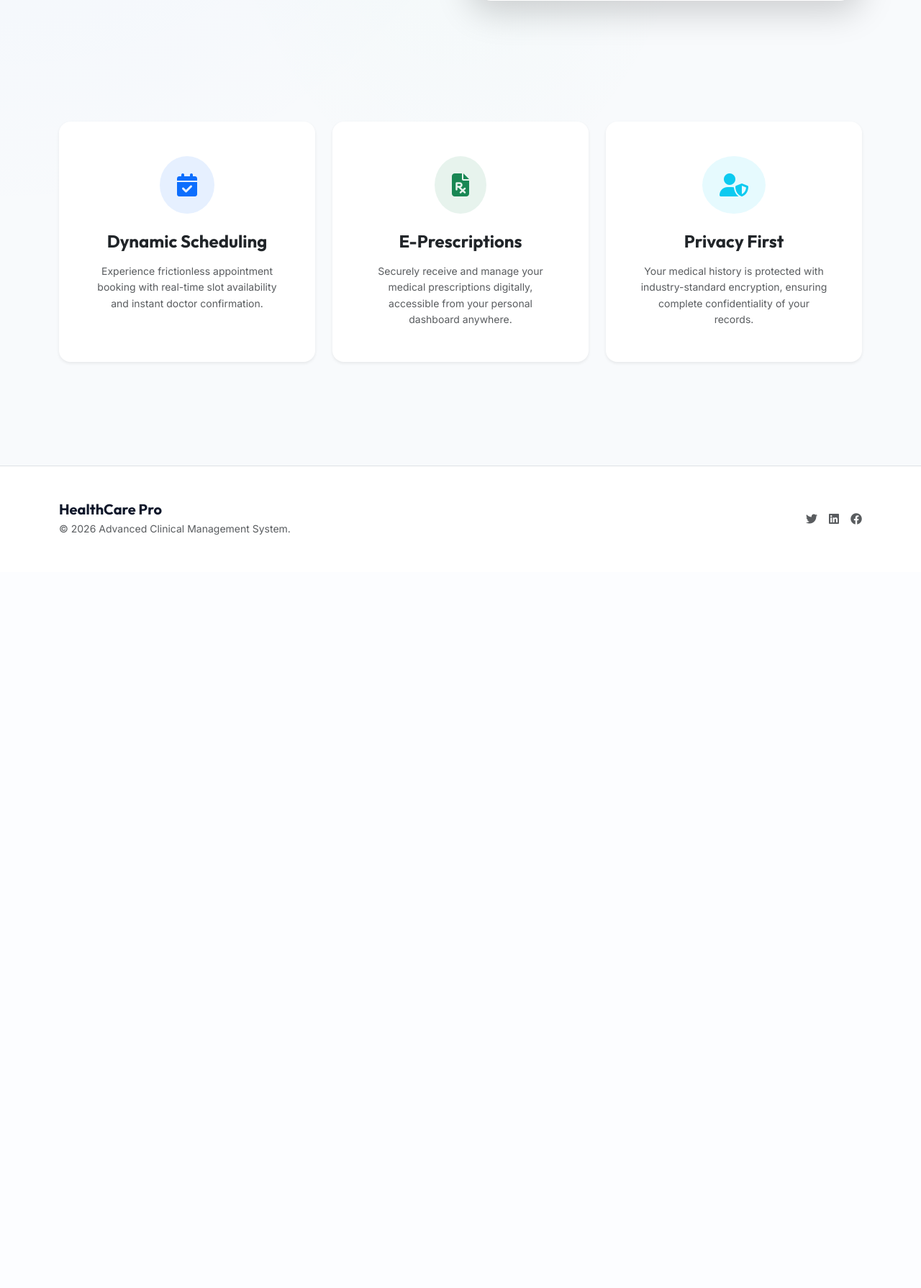
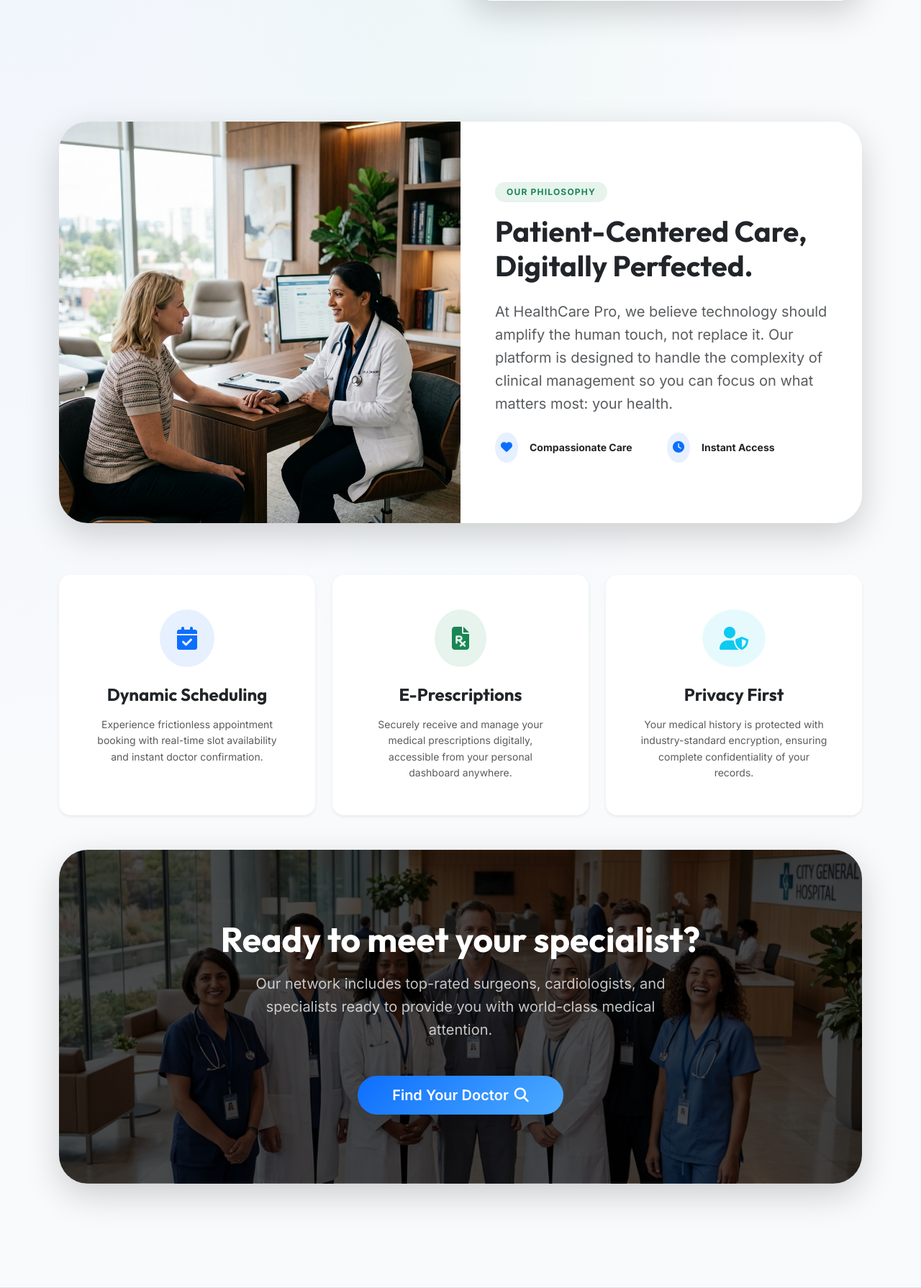
Before and after one commit to jestin-16/healthcare_project, a Django app: page / in a window 1280 px wide. Shown: the part 834-2624 px from the top of the page at 72% size. Before the commit the page ends 1577 px from the top, so only its background shows below. Run offline with Django 4.2, Linux system fonts and the light colour scheme.

Commit message:
Aesthetic Overhaul: Integrated high-fidelity medical imagery and professional content sections

```diff
--- a/appointments/templates/appointments/home.html
+++ b/appointments/templates/appointments/home.html
@@ -88,6 +88,41 @@
 </div>
 
 <div class="row g-4 mt-5 py-5 fade-in">
+    <!-- Mission Section -->
+    <div class="col-12 mb-5">
+        <div class="card border-0 shadow-lg overflow-hidden" style="border-radius: 2.5rem;">
+            <div class="row g-0">
+                <div class="col-lg-6">
+                    <img src="/static/images/consultation.png" class="h-100 w-100 object-fit-cover" alt="Patient Consultation" style="min-height: 400px;">
+                </div>
+                <div class="col-lg-6 p-5 d-flex flex-column justify-content-center bg-white">
+                    <div class="badge bg-success bg-opacity-10 text-success mb-3 px-3 py-2 rounded-pill ls-wide fw-bold align-self-start">
+                        OUR PHILOSOPHY
+                    </div>
+                    <h2 class="display-6 fw-bold text-dark mb-4">Patient-Centered Care, <br>Digitally Perfected.</h2>
+                    <p class="text-muted lead mb-4">
+                        At HealthCare Pro, we believe technology should amplify the human touch, not replace it. Our platform is designed to handle the complexity of clinical management so you can focus on what matters most: your health.
+                    </p>
+                    <div class="row g-3">
+                        <div class="col-md-6">
+                            <div class="d-flex align-items-center gap-3">
+                                <div class="bg-primary bg-opacity-10 text-primary p-2 rounded-circle"><i class="fas fa-heart"></i></div>
+                                <span class="fw-bold text-dark small">Compassionate Care</span>
+                            </div>
+                        </div>
+                        <div class="col-md-6">
+                            <div class="d-flex align-items-center gap-3">
+                                <div class="bg-primary bg-opacity-10 text-primary p-2 rounded-circle"><i class="fas fa-clock"></i></div>
+                                <span class="fw-bold text-dark small">Instant Access</span>
+                            </div>
+                        </div>
+                    </div>
+                </div>
+            </div>
+        </div>
+    </div>
+
+    <!-- Features -->
     <div class="col-md-4">
         <div class="card h-100 p-5 border-0 shadow-sm text-center">
             <div class="bg-primary bg-opacity-10 d-inline-flex p-4 rounded-circle mx-auto mb-4">
@@ -115,5 +150,20 @@
             <p class="text-muted small mb-0">Your medical history is protected with industry-standard encryption, ensuring complete confidentiality of your records.</p>
         </div>
     </div>
+
+    <!-- Experts Teaser -->
+    <div class="col-12 mt-5">
+        <div class="card border-0 shadow-lg bg-dark text-white overflow-hidden text-center p-5" style="border-radius: 2.5rem; background-image: linear-gradient(rgba(0,0,0,0.7), rgba(0,0,0,0.7)), url('/static/images/doctors_group.png'); background-size: cover; background-position: center;">
+            <div class="py-5 position-relative z-index-1">
+                <h2 class="display-5 fw-bold mb-3">Ready to meet your specialist?</h2>
+                <p class="lead opacity-75 mb-5 mx-auto" style="max-width: 600px;">
+                    Our network includes top-rated surgeons, cardiologists, and specialists ready to provide you with world-class medical attention.
+                </p>
+                <a href="{% url 'doctor_list' %}" class="btn btn-primary btn-lg px-5 rounded-pill shadow-lg">
+                    Find Your Doctor <i class="fas fa-search ms-2"></i>
+                </a>
+            </div>
+        </div>
+    </div>
 </div>
 {% endblock %}
```
Also changed, not shown: static/images/consultation.png (added), static/images/doctors_group.png (added).
